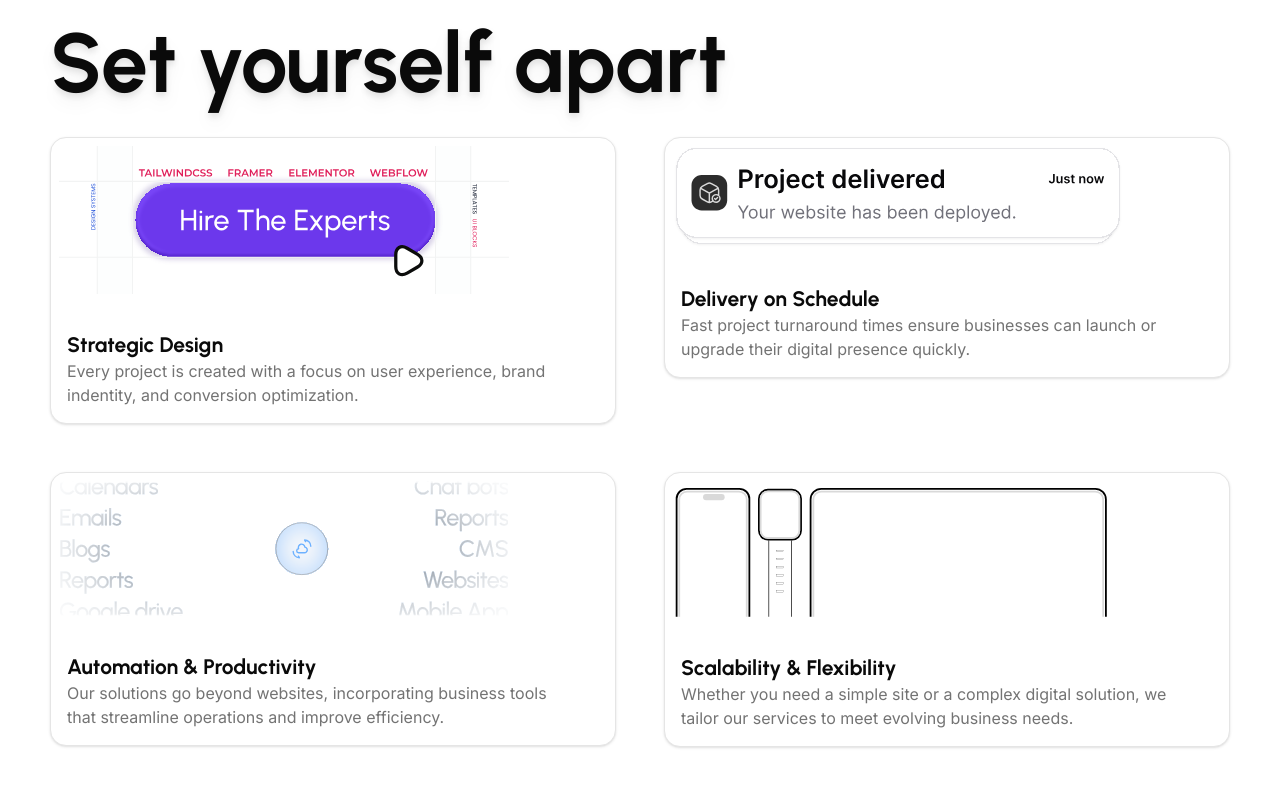
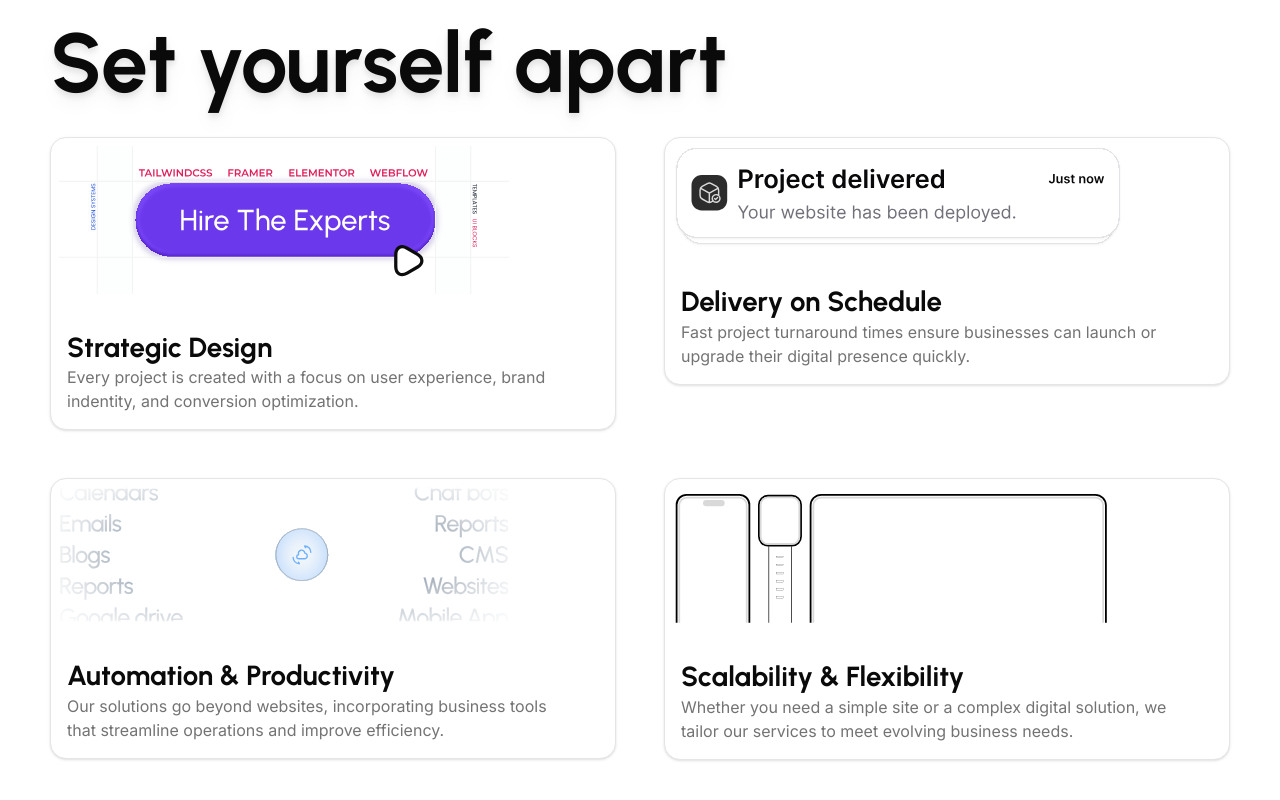
Before and after one commit to nodedropteam/landing-nodedrop, a Next.js app: page / in a window 1280 px wide. Shown: the part 1974-2774 px from the top of the page. Built offline with nearby package versions, Linux system fonts and the light colour scheme.

Commit message:
adding project

```diff
--- a/app/page.tsx
+++ b/app/page.tsx
@@ -211,7 +211,7 @@ export default function page() {
                                             </div>
                                             <div className="card-content py-4 px-4 pt-8">
                                                 <div className='max-w-lg'>
-                                                    <h4 className='!mb-1 h6'>{item.title}</h4>
+                                                    <h4 className='!mb-1 h5'>{item.title}</h4>
                                                     <p className='text-muted-foreground'>{item.description}</p>
                                                 </div>
                                             </div>
--- a/data/index.ts
+++ b/data/index.ts
@@ -39,5 +39,6 @@ export const whatWeOffer = [
 export const showcase = [
     "/images/UrbanEdge Realty.png",
     "/images/VeroWealth Management.png",
-    "/images/Grandiose Steakhouse.png"
+    "/images/Grandiose Steakhouse.png",
+    "/images/home_and_energy.png"
 ]
```
Also changed, not shown: 1 other file (tests, documents, lock files or other folders).
